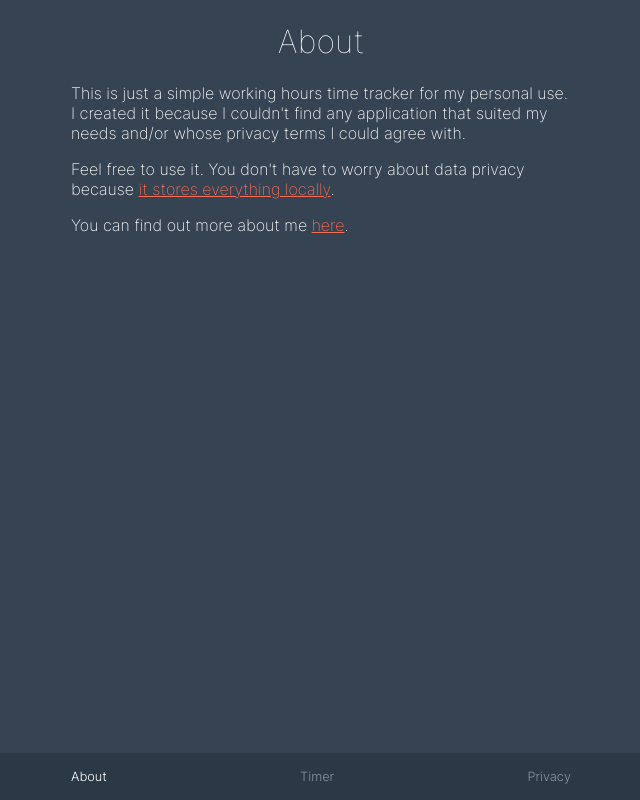
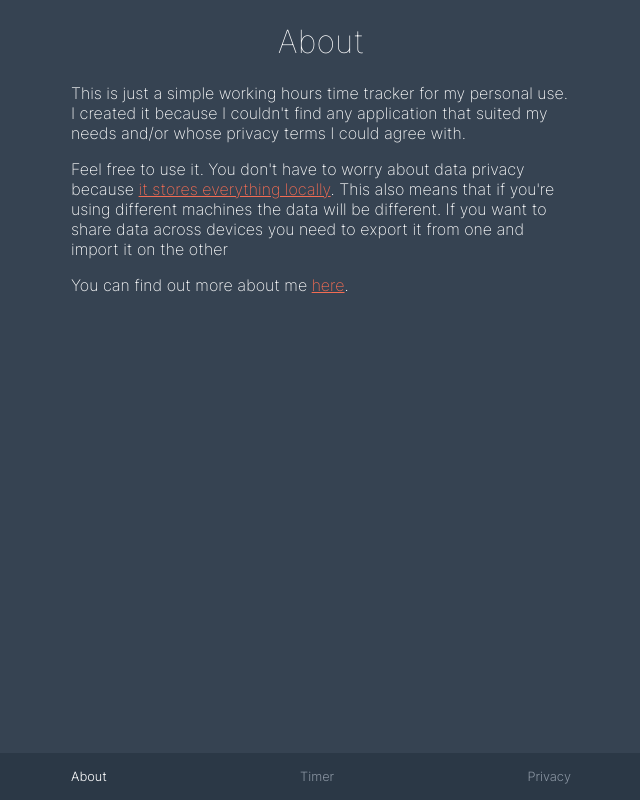
Before and after one commit to regisfrias/timer, a SvelteKit app: page /about in a window 1280 px wide. Shown: the whole page, without its empty margins (319-959 px from the left). Built offline with nearby package versions, Linux system fonts and the light colour scheme.

Commit message:
Update about text.

```diff
--- a/src/routes/about/+page.svelte
+++ b/src/routes/about/+page.svelte
@@ -5,6 +5,6 @@
 <Layout>
   <h1>About</h1>
   <p>This is just a simple working hours time tracker for my personal use. I created it because I couldn't find any application that suited my needs and/or whose privacy terms I could agree with.</p>
-  <p>Feel free to use it. You don't have to worry about data privacy because <a href="/privacy">it stores everything locally</a>.</p>
+  <p>Feel free to use it. You don't have to worry about data privacy because <a href="/privacy">it stores everything locally</a>. This also means that if you're using different machines the data will be different. If you want to share data across devices you need to export it from one and import it on the other</p>
   <p>You can find out more about me <a href="https://regisfrias.com/">here</a>.</p>
 </Layout>
```
